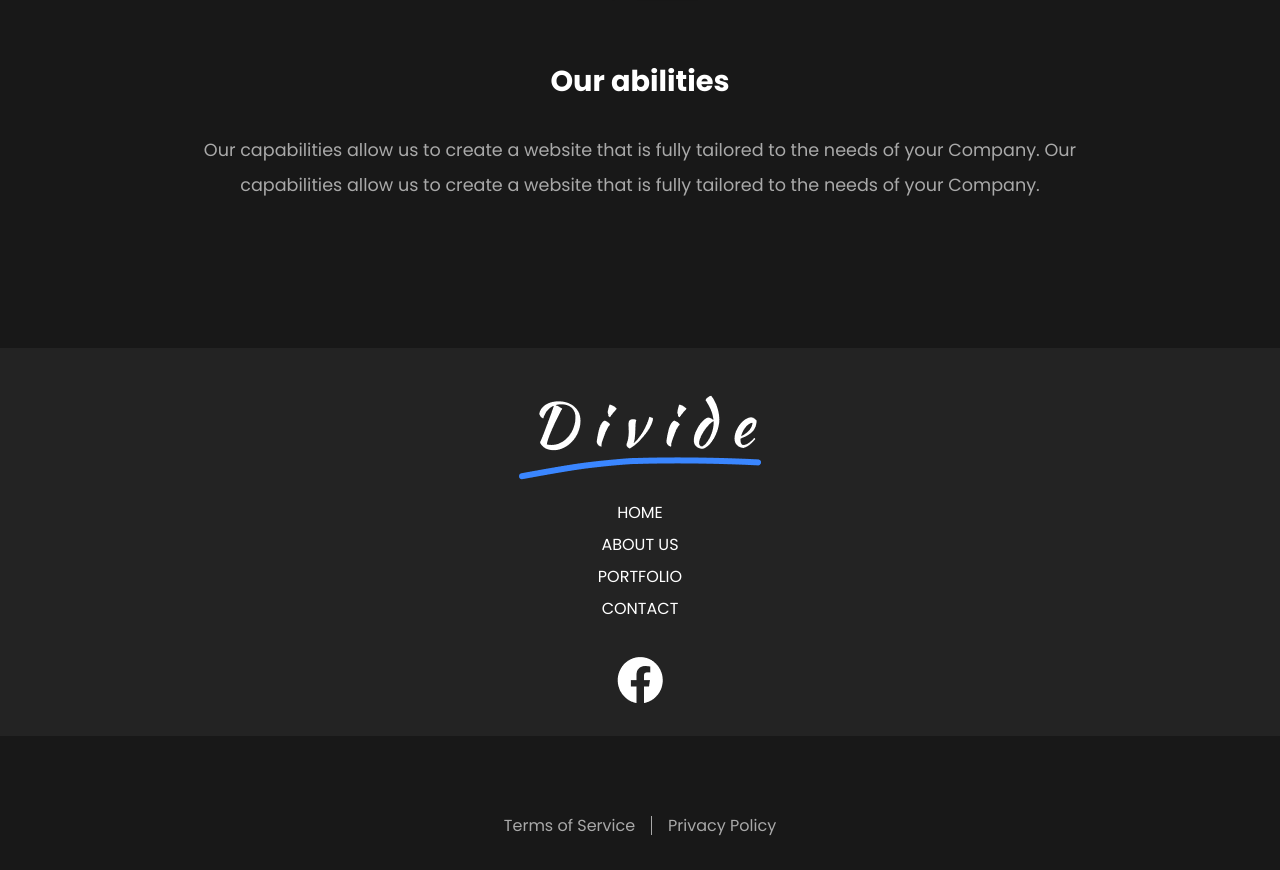
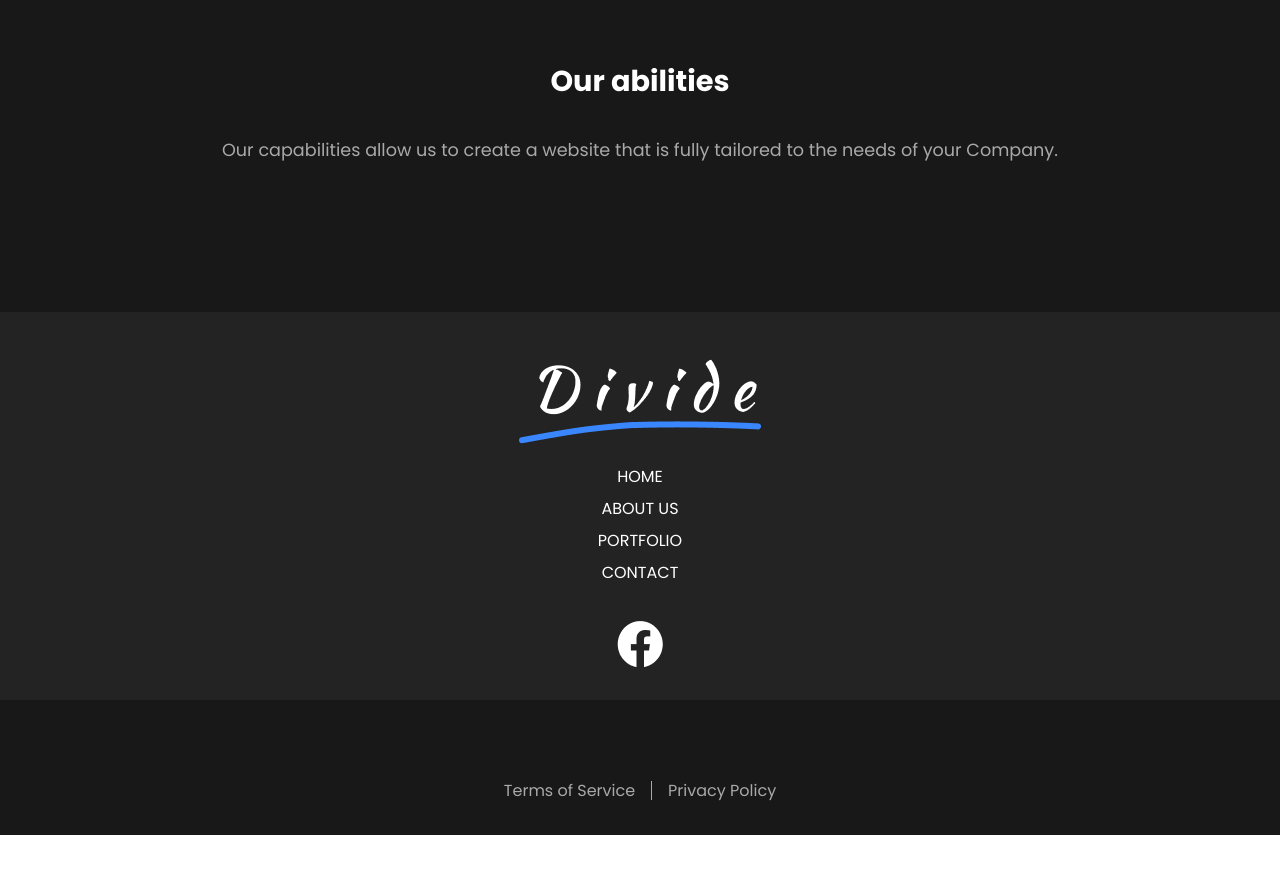
Before and after one commit to ostrekodowanie/divideproject, a React (Create React App) app: page / in a window 1280 px wide. Shown: the part 1720-2590 px from the top of the page. After the commit the page ends 2555 px from the top, so only its background shows below. Built offline with nearby package versions, Linux system fonts and the light colour scheme.

Commit message:
background

```diff
--- a/src/pages/Home/Home.js
+++ b/src/pages/Home/Home.js
@@ -55,7 +55,7 @@ function Advantages() {
                 <div className="advantage-div">
                 <img src={advTwo} alt="" />
                     <h2>Our abilities</h2>
-                    <p>Our capabilities allow us to create a website that is fully tailored to the needs of your Company. Our capabilities allow us to create a website that is fully tailored to the needs of your Company.</p>
+                    <p>Our capabilities allow us to create a website that is fully tailored to the needs of your Company.</p>
                 </div>
             </div>
         </section>
--- a/src/pages/Home/sass/home.scss
+++ b/src/pages/Home/sass/home.scss
@@ -9,7 +9,7 @@
     background: url('../../../assets/Home/main-background.png') no-repeat;
     background-size: cover;
     background-position: 28%;
-    background-color: black;
+    background-color: $dark;
     display: flex;
     align-items: center;
     position: relative;
```
